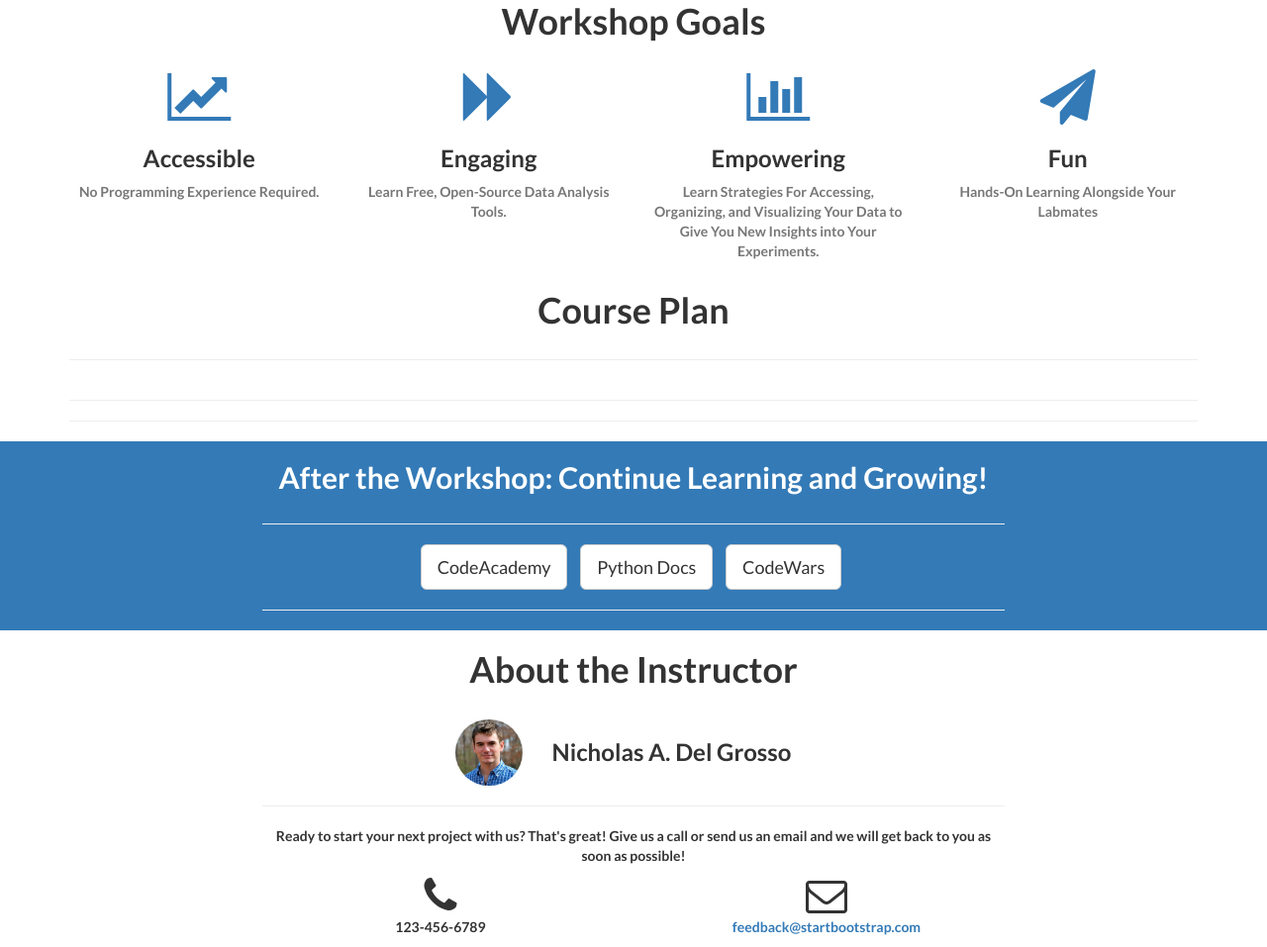
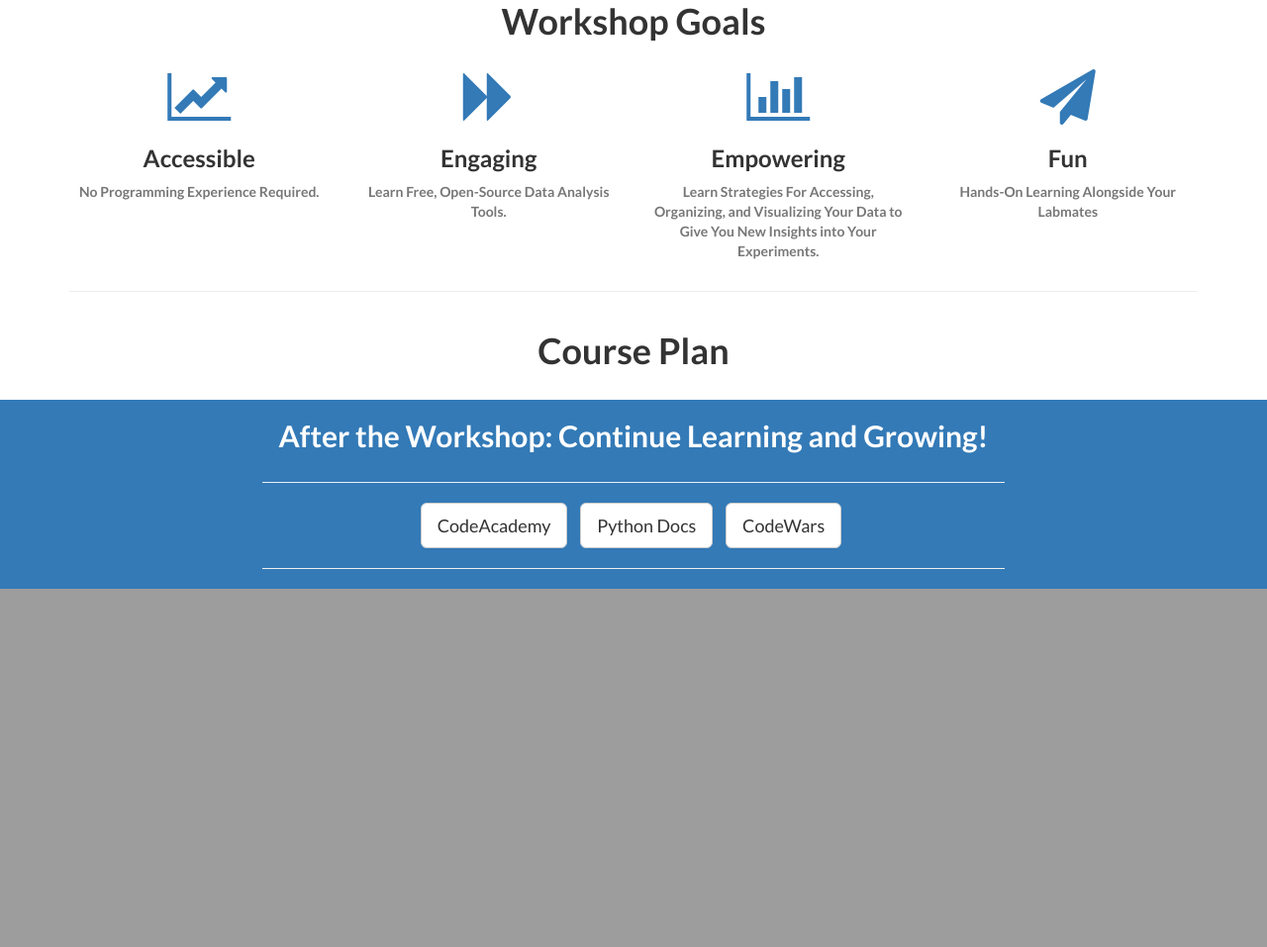
Before and after one commit to neuroneuro15/SciCourseSite2, a Flask app: page / in a window 1280 px wide. Shown: the part 1068-2025 px from the top of the page at 99% size. After the commit the page ends 1663 px from the top, so only its background shows below. Run offline with Flask 2, Linux system fonts and the light colour scheme; some libraries are stand-ins or nearby versions.

Commit message:
removed some extraneous lines

```diff
--- a/app/templates/landing.html
+++ b/app/templates/landing.html
@@ -93,10 +93,10 @@
 
     <section>
         <div class="container">
+            <hr>
             <div class="row">
                 <div class="col-lg-12 text-center">
                     <h1 class="section-heading">Course Plan</h1>
-                    <hr class="primary">
                 </div>
             </div>
 
@@ -131,9 +131,6 @@
                 </div>
             {% endfor %}
 
-                <hr>
-                <hr>
-
             </div>
         </div>
             <!-- /.container -->
@@ -161,39 +158,4 @@
     </section>
 
 
-    <section id="contact">
-        <div class="container text-center">
-            <h1 class="section-heading">About the Instructor</h1>
-            <div class="img-centered">
-                <div class="row">
-                     <div class="col-md-4">
-                     </div>
-                     <div class="col-md-1">
-                          <img class="img-responsive img-circle" src="static/img/profilepic.jpg" alt="">
-                     </div>
-                     <div class="col-md-3 text-left">
-                         <h3>Nicholas A. Del Grosso</h3>
-                     </div>
-                    <div class="col-md-4">
-                     </div>
-                </div>
-            </div>
-            <div class="row text-center">
-                <div class="col-lg-8 col-lg-offset-2 text-center">
-                    <hr class="primary">
-                    <p>Ready to start your next project with us? That's great! Give us a call or send us an email and we will get back to you as soon as possible!</p>
-                </div>
-                <div class="col-lg-4 col-lg-offset-2 text-center">
-                    <i class="fa fa-phone fa-3x sr-contact"></i>
-                    <p>123-456-6789</p>
-                </div>
-                <div class="col-lg-4 text-center">
-                    <i class="fa fa-envelope-o fa-3x sr-contact"></i>
-                    <p><a href="mailto:your-email@your-domain.com">feedback@startbootstrap.com</a></p>
-                </div>
-            </div>
-        </div>
-    </section>
-
-
 {% endblock %}
```
Also changed, not shown: app/content/lessons/Lesson2_theTerminal.md (+14 -17 lines).
